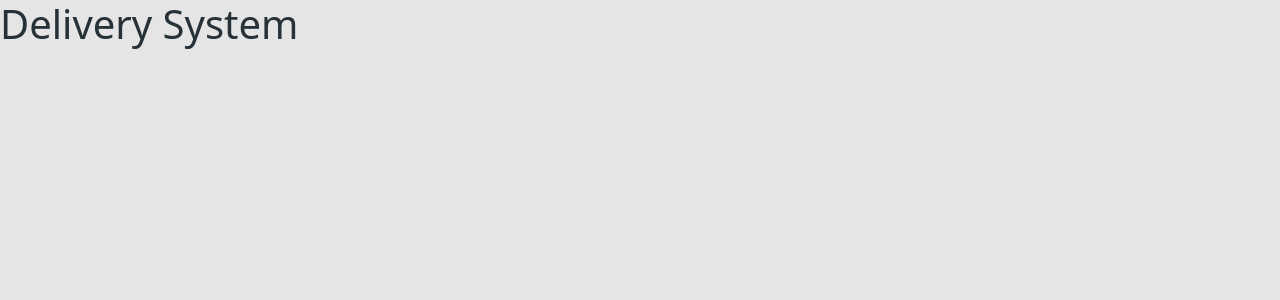
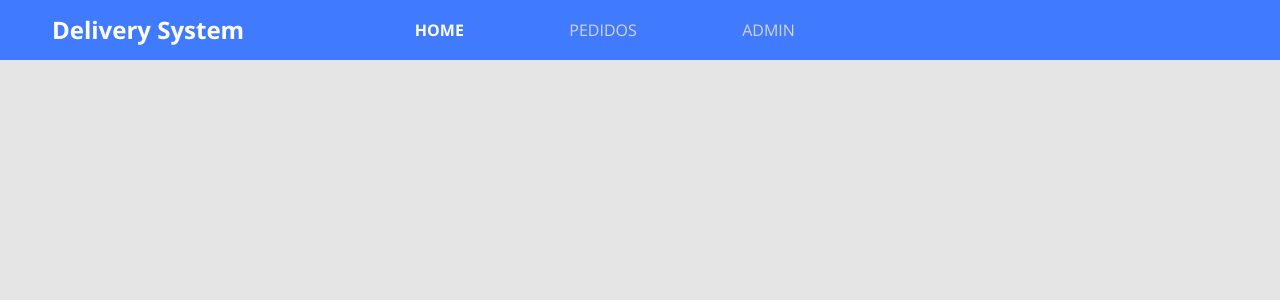
Before and after one commit to dmrsilva/delivery-system, a React (Create React App) app in the folder frontweb/: page / in a window 1280 px wide. Shown: the top 300 px of the page. Built offline with nearby package versions, Linux system fonts and the light colour scheme.

Commit message:
Added and styled navbar

```diff
--- a/frontweb/src/App.css
+++ b/frontweb/src/App.css
@@ -0,0 +1,20 @@
+@import url('https://fonts.googleapis.com/css2?family=Open+Sans:wght@400;700&display=swap');
+
+* {
+    font-family: 'Open Sans', sans-serif;
+}
+
+h1,
+h2,
+h3,
+h4,
+h5,
+h6 {
+  font-weight: 700;
+  margin-bottom: 0;
+}
+
+a, a:hover {
+    text-decoration: none;
+    color: unset;
+}
--- a/frontweb/src/App.tsx
+++ b/frontweb/src/App.tsx
@@ -1,12 +1,9 @@
 import './assets/styles/custom.scss';
 import './App.css';
+import Navbar from 'components/Navbar';
 
-function App() {
-  return (
-    <div className="App">
-      <h1>Delivery System</h1>
-    </div>
-  );
-}
+const App = () => {
+  return <Navbar />;
+};
 
 export default App;
--- /dev/null
+++ b/frontweb/src/components/Navbar/index.tsx
@@ -0,0 +1,44 @@
+import './styles.css';
+import 'bootstrap/js/src/collapse.js';
+
+const Navbar = () => {
+  return (
+    <nav className="navbar navbar-expand-md navbar-dark bg-primary main-nav">
+      <div className="container-fluid">
+        <a href="link" className="nav-logo-text">
+          <h4>Delivery System</h4>
+        </a>
+
+        <button
+          className="navbar-toggler"
+          type="button"
+          data-bs-toggle="collapse"
+          data-bs-target="#delivery-navbar"
+          aria-controls="delivery-navbar"
+          aria-expanded="false"
+          aria-label="Toggle navigation"
+        >
+          <span className="navbar-toggler-icon"></span>
+        </button>
+
+        <div className="collapse navbar-collapse" id="delivery-navbar">
+          <ul className="navbar-nav offset-md-2 main-menu">
+            <li>
+              <a href="link" className="active">
+                HOME
+              </a>
+            </li>
+            <li>
+              <a href="link">PEDIDOS</a>
+            </li>
+            <li>
+              <a href="link">ADMIN</a>
+            </li>
+          </ul>
+        </div>
+      </div>
+    </nav>
+  );
+};
+
+export default Navbar;
--- /dev/null
+++ b/frontweb/src/components/Navbar/styles.css
@@ -0,0 +1,28 @@
+.main-nav {
+    padding-left: 40px;
+    min-height: 60px;
+}
+
+.nav-logo-text, .nav-logo-text:hover {
+    color: #FFF;
+}
+
+.main-menu {
+    display: flex;
+    font-size: 16px;
+    width: 380px;
+    justify-content: space-between;
+}
+
+.main-menu a {
+    color: #D3D3D3;
+}
+
+.main-menu a:hover {
+    color: #FFF;
+}
+
+.main-menu a.active {
+    color: #FFF;
+    font-weight: 700;
+}
```
